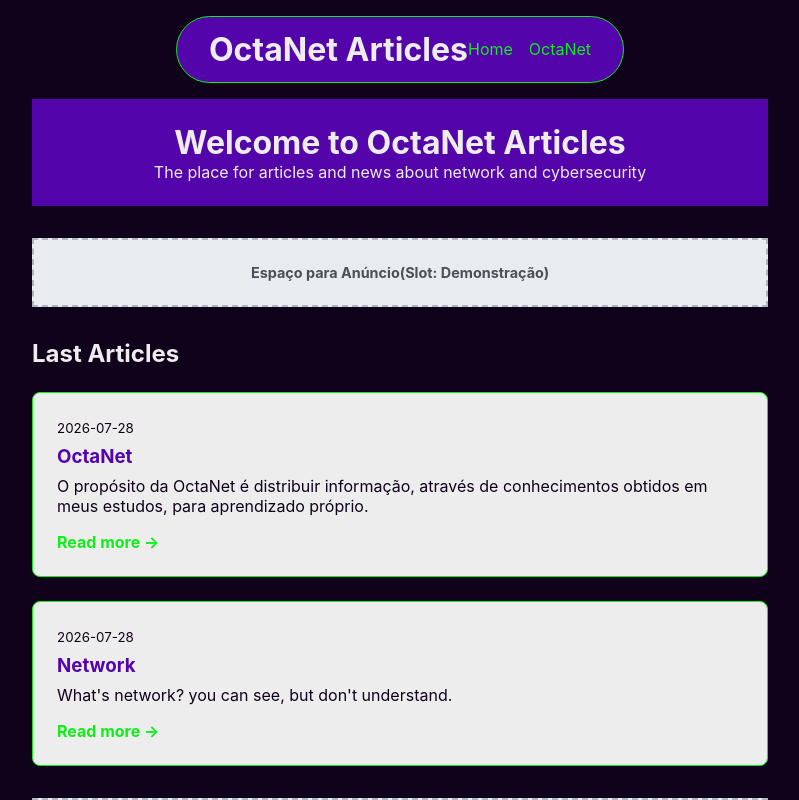
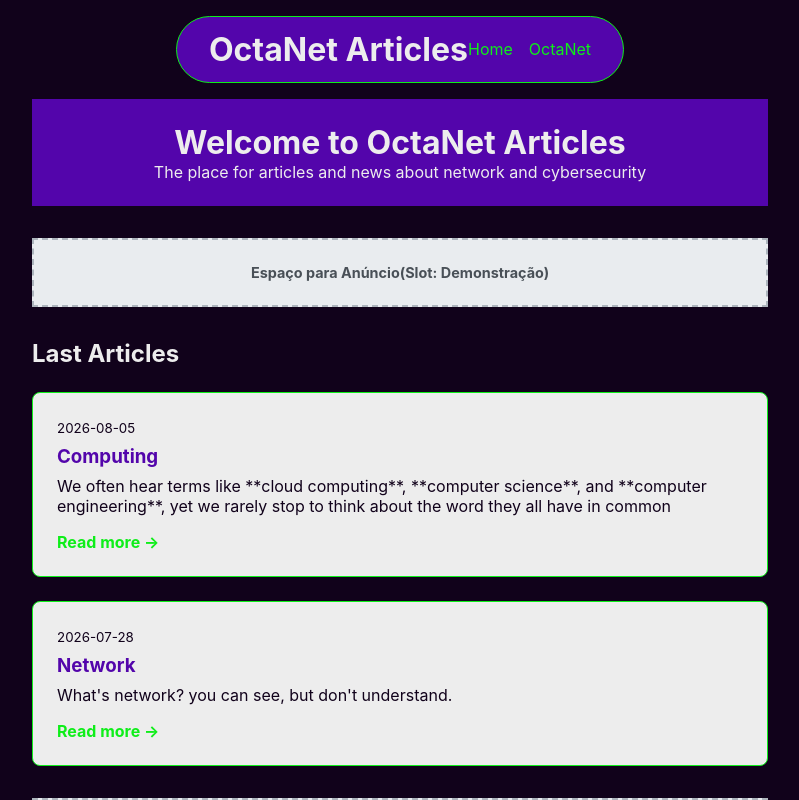
Before and after one commit to Progmgnata/Octanet, a Next.js app: page / in a window 1280 px wide. Shown: the top 800 px of the page, without its empty margins (240-1039 px from the left). Built offline with nearby package versions, Linux system fonts and the light colour scheme.

Commit message:
modificando post e melhorando visual artigo

```diff
--- a/posts/a_octanet.md
+++ b/posts/a_octanet.md
@@ -1,10 +1,25 @@
 ---
-titulo: "OctaNet"
-data: "2026-07-28"
-resumo: "O propósito da OctaNet é distribuir informação, através de conhecimentos obtidos em meus estudos, para aprendizado próprio."
+titulo: "Computing"
+data: "2026-08-05"
+resumo: "We often hear terms like **cloud computing**, **computer science**, and **computer engineering**, yet we rarely stop to think about the word they all have in common"
 ---
 
-# Seja Bem-vindo
-Esse post não é apenas um teste, mas a expressão de uma nova forma de aprendizado
+# The Root of the Fruits
 
-**checkmate**
+We often hear terms like **cloud computing**, **computer science**, and **computer engineering**, yet we rarely stop to think about the word they all have in common.
+
+According to the **Association for Computing Machinery (ACM)**, **computing** is the study of algorithms and systems designed to manipulate, store, transmit, and protect digital information.
+
+Historically associated with calculation and counting, computing has evolved from mechanical machines to digital electronic systems, becoming one of the fundamental sciences behind technological innovation, process automation, and the miniaturization of modern devices.
+
+*Interesting... but...*
+
+Hold on.
+
+If we look deeper, we find that the word **computing** originates from the Latin *computatio*, derived from *computare*, meaning **to calculate**.
+
+Now imagine that we defined **1 + 1 = 3** as a rule. Does that make sense? Of course not. However, if we programmed a calculator with that rule, it would faithfully return the same result because it simply follows the instructions it was given.
+
+This is the essence of computing. It is not merely about performing calculations; it is about defining rules, interpreting information, and transforming it into meaningful results. The way data is received, processed, and converted into knowledge depends on the logic we design and the physical systems that execute it.
+
+In other words, computing is the art of transforming information into solutions. Calculations are only the roots; the technologies we use every day are the fruits.
--- a/src/app/globals.css
+++ b/src/app/globals.css
@@ -83,7 +83,6 @@ a {
 
 .card-artigo {
   background-color: var(--cor-card);
-  border: 1px solid var(--cor-borda);
   padding: 1.8rem;
   margin-bottom: 1.5rem;
   box-shadow: var(--sombra-card);
```
